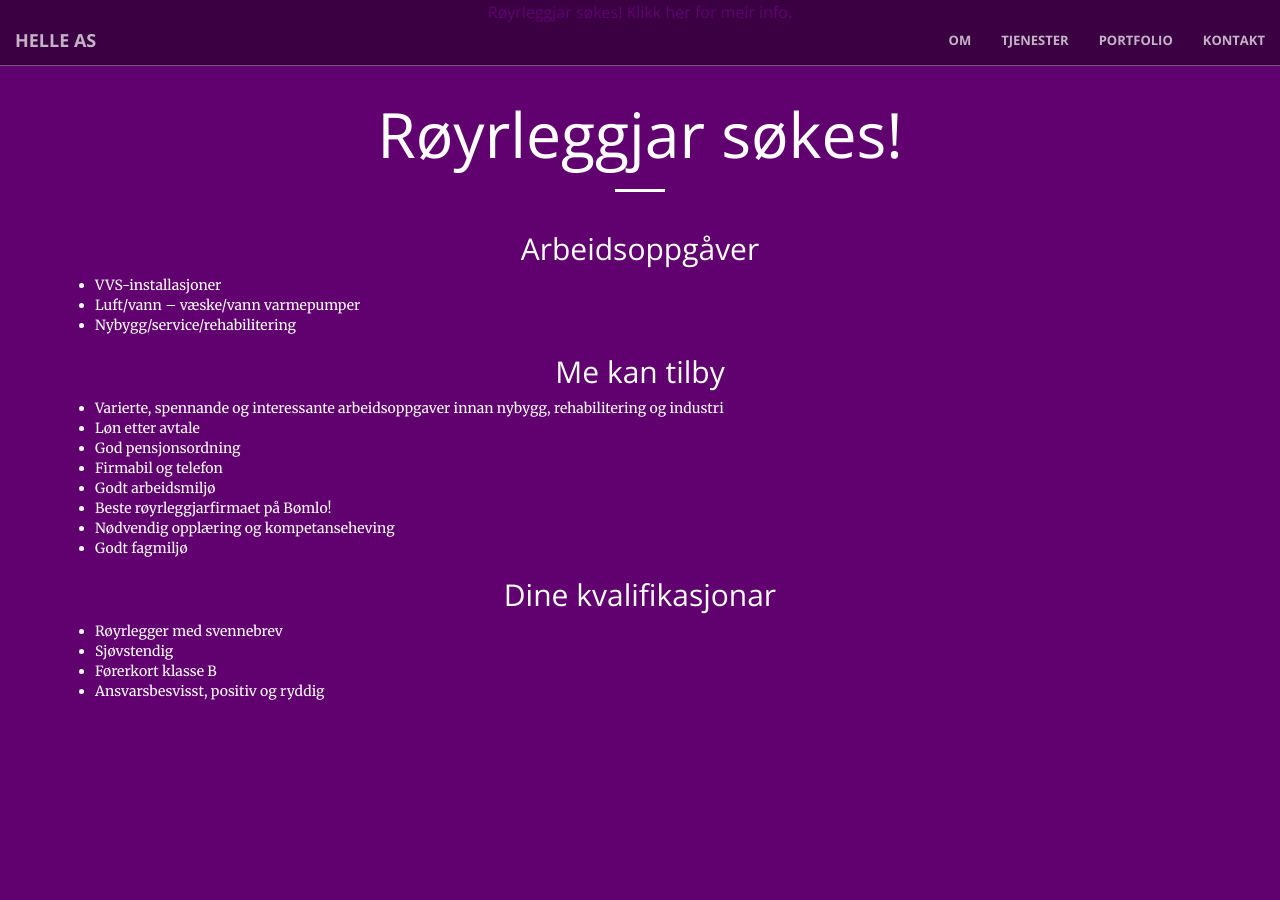
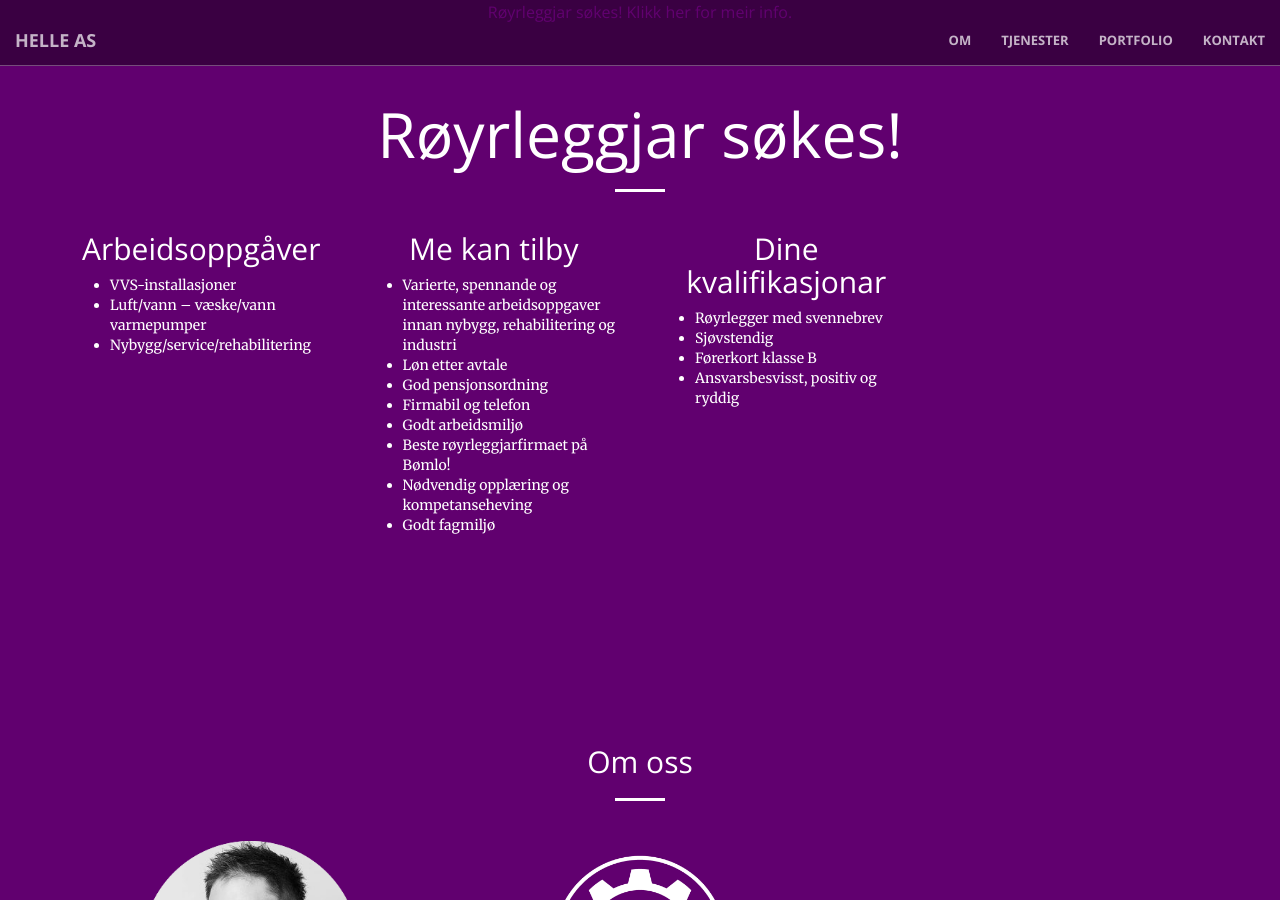
Before and after one commit to adriah/pro-ror, a Jekyll site: the page built from hire.html, in a window 1280 px wide and 900 px high. Built offline with Jekyll 4.4.1, drawn with Linux system fonts in a browser that asks for light colours.

Commit message:
Changing grids again

```diff
--- a/_includes/hire_text.html
+++ b/_includes/hire_text.html
@@ -9,7 +9,7 @@
     </div>
     <div class="container">
         <div class="row">
-            <div class="col-3 text-center">
+            <div class="col-md-3 text-center">
 				<h2>Arbeidsoppgåver</h2>
 				<ul class="text-left">
 					<li>VVS-installasjoner</li>
@@ -17,7 +17,7 @@
 					<li>Nybygg/service/rehabilitering</li>
 				</ul>
             </div>
-            <div class="col-3 text-center">
+            <div class="col-md-3 text-center">
 				<h2>Me kan tilby</h2>
 				<ul class="text-left">
 					<li>Varierte, spennande og interessante arbeidsoppgaver innan nybygg, rehabilitering og industri</li>
@@ -30,7 +30,7 @@
 					<li>Godt fagmiljø</li>
 				</ul>
             </div>
-            <div class="col-3 text-center">
+            <div class="col-md-3 text-center">
 				<h2>Dine kvalifikasjonar</h2>
 				<ul class="text-left">
 					<li>Røyrlegger med svennebrev</li>
```
